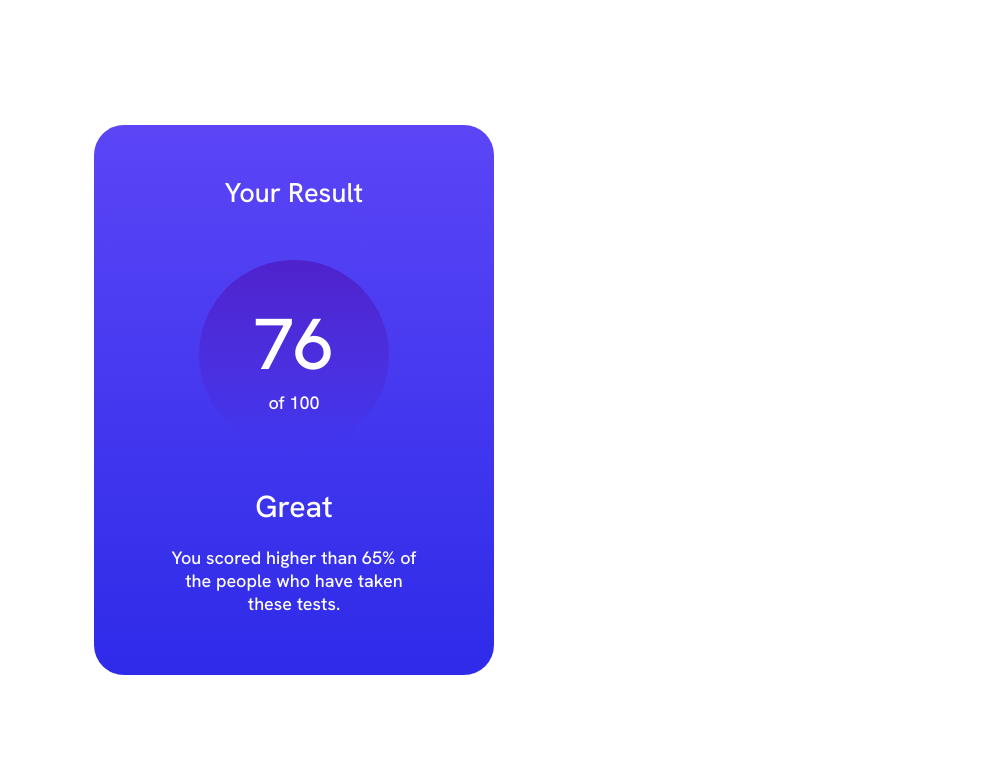
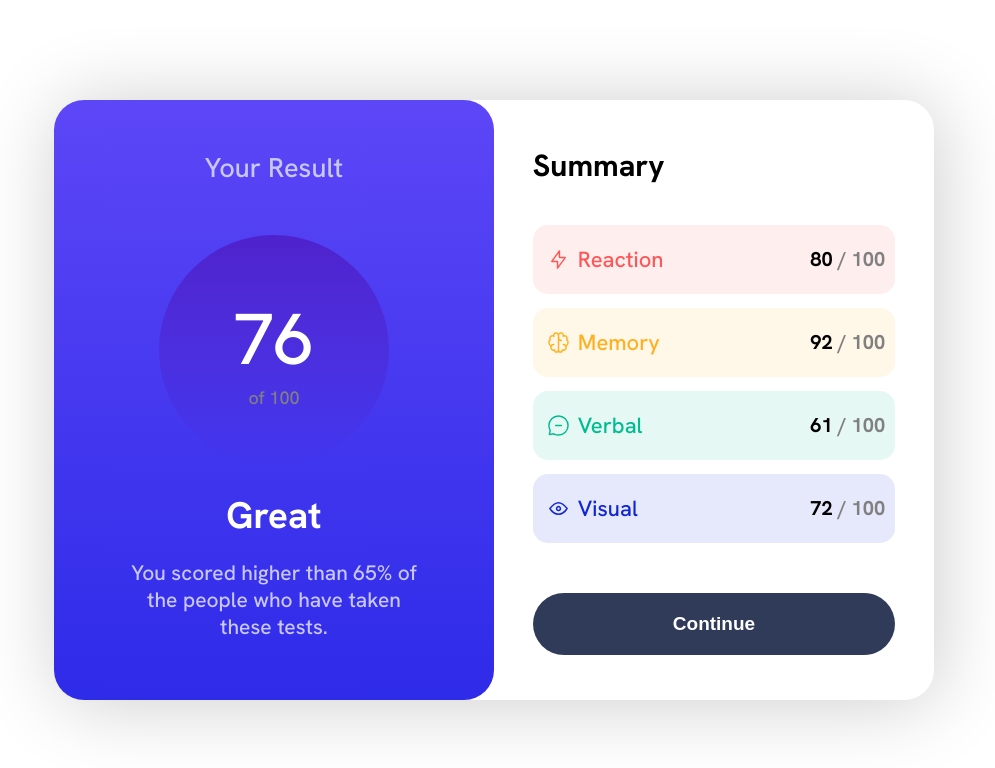
Before and after one commit to YasenYanev/results-summary-component, a plain HTML site: page index.html in a window 1280 px wide. Shown: the whole page, without its empty margins (146-1141 px from the left). Drawn offline with Linux system fonts and the light colour scheme.

Commit message:
Summary card finished

```diff
--- a/index.html
+++ b/index.html
@@ -9,7 +9,9 @@
   <link rel="preconnect" href="https://fonts.gstatic.com" crossorigin>
   <link href="https://fonts.googleapis.com/css2?family=Hanken+Grotesk:wght@500;700;800&display=swap" rel="stylesheet">
 
-  <link rel="stylesheet" href="styles.css">
+  <link rel="stylesheet" href="styles/general.css">
+  <link rel="stylesheet" href="styles/summary-card.css">
+  <link rel="stylesheet" href="styles/your-result-card.css">
   <title>Results summary component</title>
 
 </head>
@@ -35,7 +37,37 @@
     </article>
 
     <section class="summary">
+      <h2 class="summary-heading">
+        Summary
+      </h2>
+      <ul class="stats-list">
+        <li class="stat1">
+          <img src="images/icon-reaction.svg">
+          <span class="stat-title">Reaction</span>
+          <div class="stat-score"><span class="score-out-of">80</span> <span class="max-score">/ 100</span></div>
+        </li>
 
+        <li class="stat2">
+          <img src="images/icon-memory.svg">
+          <span class="stat-title">Memory</span>
+          <div class="stat-score"><span class="score-out-of">92</span> <span class="max-score">/ 100</span></div>
+        </li>
+
+        <li class="stat3">
+          <img src="images/icon-verbal.svg">
+          <span class="stat-title">Verbal</span>
+          <div class="stat-score"><span class="score-out-of">61</span> <span class="max-score">/ 100</span></div>
+        </li>
+
+        <li class="stat4">
+          <img src="images/icon-visual.svg">
+          <span class="stat-title">Visual</span>
+          <div class="stat-score"><span class="score-out-of">72</span> <span class="max-score">/ 100</span></div>
+        </li>
+      </ul>
+      <button class="continue-button">
+        Continue
+      </button>
     </section>
   </main>
 
--- a/styles.css
+++ b/styles/general.css
@@ -38,55 +38,15 @@ ul,
 li {
     list-style-type: none;
 }
-/* main styles */
+
 main {
     display: grid;
     grid-template-columns: repeat(2, 1fr);
-}
-.your-result,
-.summary,
-.circle {
-    display: flex;
-    align-items: center;
-    flex-direction: column;
-}
-/* your result card */
-.your-result {
-    color: #ffffff;
-    background-image: linear-gradient(hsl(252, 100%, 67%) -350px, hsl(241, 81%, 54%));
-    height: 550px;
-    width: 400px;
     border-radius: 30px;
-}
-.your-result h1 {
-    font-size: 1.7rem;
-    margin-top: 50px;
-    margin-bottom: 50px;
-}
-.circle {
-    height: 190px;
-    width: 190px;
-    justify-content: center;
-    background-image: linear-gradient(to bottom, hsla(256, 72%, 46%, 1) -5%, hsla(241, 72%, 46%, 0));
-    border-radius: 100%;
-    margin-bottom: auto;
-}
-.score {
-    font-size: 4.5rem;
-}
-.result-comment {
-    text-align: center;
-    margin-bottom: 60px;
-}
-.result-title {
-    font-size: 1.9rem;
-    margin-bottom: 20px;
-}
-.result-text {
-    width: 14em;
+    box-shadow: 4px 3px 80px rgba(0, 0, 0, 0.2);
 }
 
-/* summary card */
-.summary {
-    background-color: #ffffff;
+
+/*@media (max-width: 880px;) {
+
 }
--- /dev/null
+++ b/styles/summary-card.css
@@ -0,0 +1,71 @@
+.summary {
+    margin: auto;
+}
+.summary-heading {
+    font-size: 1.9rem;
+    width: 17vw;
+    font-weight: 600;
+    margin-bottom: 40px;
+}
+.stats-list {
+    display: grid;
+    grid-template-rows: repeat(4, 1fr);
+    max-width: 365.883px;
+    row-gap: 14px;
+    margin-bottom: 50px;
+}
+.stats-list > * {
+    padding: 20px 35px;
+    max-width: 320px;
+    border-radius: 15px;
+    font-size: 22px;
+    position: relative;
+}
+.stat1 {
+    background-color: hsla(0, 100%, 67%, 0.1);
+    color: hsl(0, 100%, 67%);
+}
+.stat2 {
+    background-color: hsla(39, 100%, 56%, 0.1);
+    color: hsl(39, 100%, 56%);
+}
+.stat3 {
+    background-color: hsla(166, 100%, 37%, 0.1);
+    color: hsl(166, 100%, 37%);
+}
+.stat4 {
+    background-color: hsla(234, 85%, 45%, 0.1);
+    color: hsl(234, 85%, 45%);
+}
+li img {
+    position: absolute;
+    left: 14px;
+    top: 23px;
+    height: 23px;
+}
+.stat-title {
+    margin-left: 10px;
+}
+.stat-score {
+    font-weight: 600;
+    font-size: 20px;
+    position: absolute;
+    right: 10px;
+    bottom: 22px;
+}
+.score-out-of {
+    color: black;
+}
+.max-score {
+    color: gray;
+}
+.continue-button {
+    background-color: hsl(224, 30%, 27%);
+    color: white;
+    font-size: 19px;
+    font-weight: 600;
+    padding: 20px 140px;
+    border: none;
+    border-radius: 50px;
+    cursor: pointer;
+}
--- /dev/null
+++ b/styles/your-result-card.css
@@ -0,0 +1,44 @@
+.your-result,
+.circle {
+    display: flex;
+    align-items: center;
+    flex-direction: column;
+}
+.your-result {
+    color: #ffffff;
+    background-image: linear-gradient(hsl(252, 100%, 67%) -350px, hsl(241, 81%, 54%));
+    height: 600px;
+    width: 440px;
+    border-radius: 30px;
+}
+.your-result h1 {
+    color: hsl(241, 100%, 89%);
+    font-size: 1.7rem;
+    margin-top: 50px;
+    margin-bottom: 50px;
+}
+.circle {
+    height: 230px;
+    width: 230px;
+    justify-content: center;
+    background-image: linear-gradient(to bottom, hsla(256, 72%, 46%, 1) -5%, hsla(241, 72%, 46%, 0));
+    border-radius: 100%;
+    margin-bottom: auto;
+}
+.score {
+    font-size: 4.5rem;
+}
+.result-comment {
+    text-align: center;
+    margin-bottom: 60px;
+}
+.result-title {
+    font-size: 2.3rem;
+    font-weight: 600;
+    margin-bottom: 20px;
+}
+.result-text {
+    width: 14em;
+    font-size: 21px;
+    color: hsl(241, 100%, 89%);
+}
```
Also changed, not shown: design/desktop-design - Copy.jpg (added).
